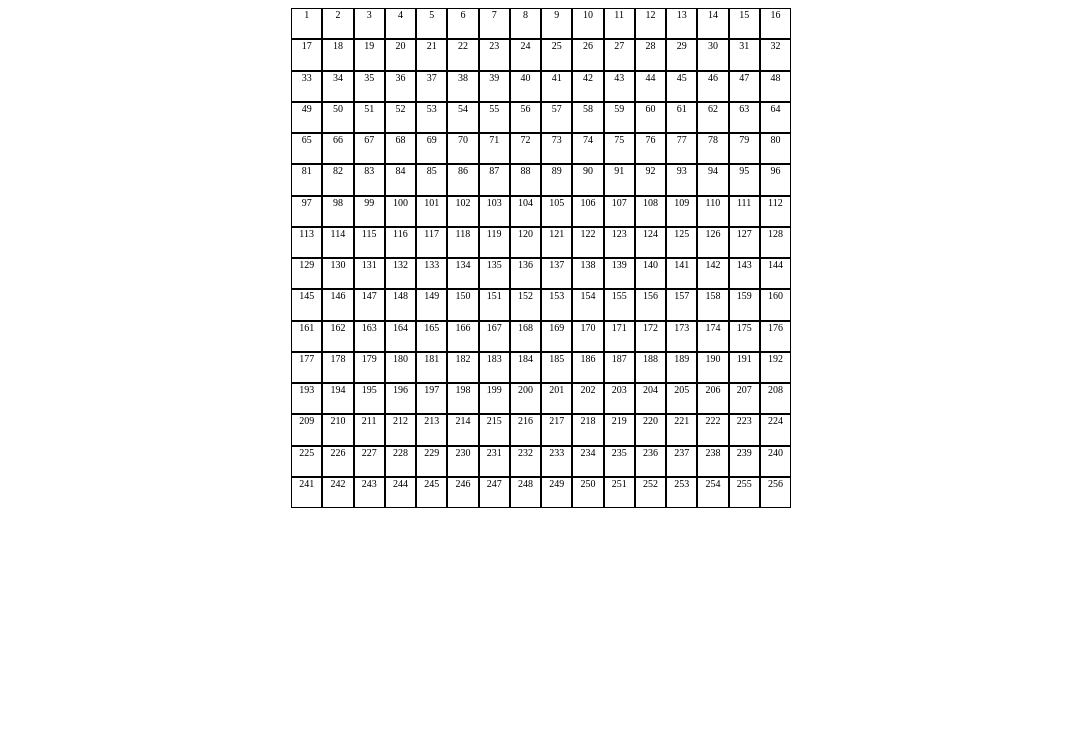
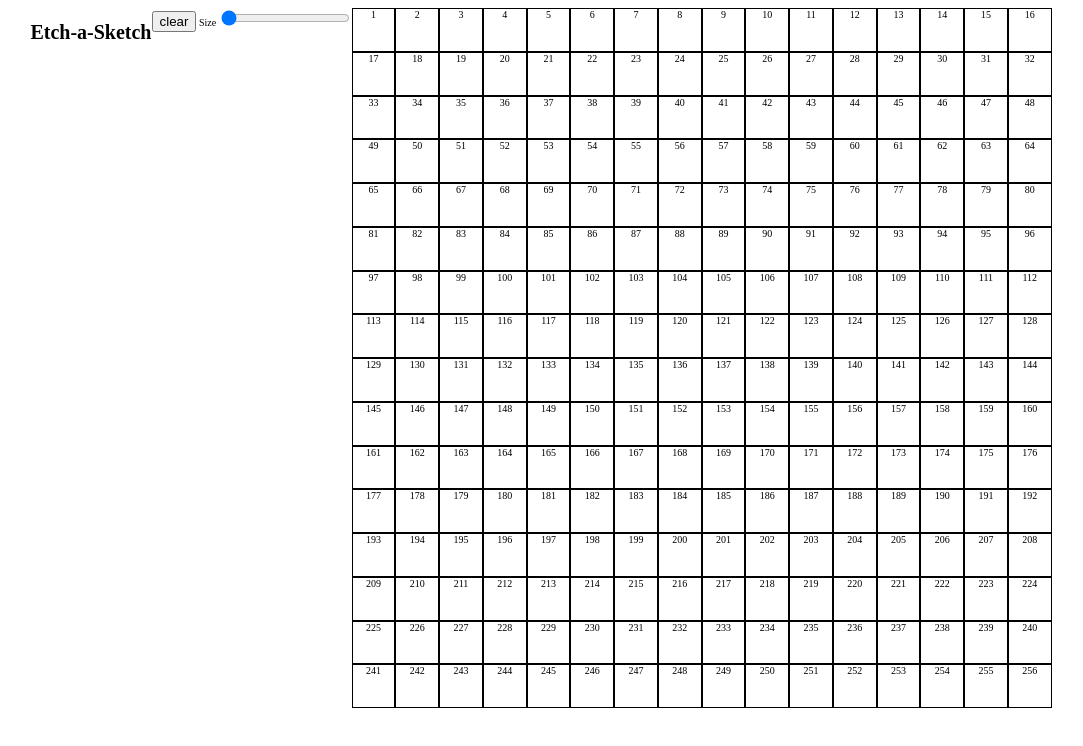
Before and after one commit to JCMP92/PROJECT-ETCH-A-SKETCH, a plain HTML site: page index.html in a window 1280 px wide. Shown: the whole page, without its empty margins (99-1182 px from the left). Drawn offline with Linux system fonts and the light colour scheme.

Commit message:
Clear button added

```diff
--- a/code.js
+++ b/code.js
@@ -1,18 +1,33 @@
 const container = document.querySelector('.grid-div-container');
+const size = document.getElementById('size').value;
 
-    function gridSize(columns, rows) {
-        container.style.setProperty('--grid-rows', rows);
-        container.style.setProperty('--grid-columns', columns);
-            for (let i = 0; i < (columns*rows); i++) {
-                let cell = document.createElement("div");
-                cell.innerText = (i + 1);
-                container.appendChild(cell).className = "grid-cells";
-            };
-    };
+//CREATE DIVS / SIZE OF GRID-------------------------------------------------------------
+function gridSize(colAndRow) {
+    container.style.setProperty('--grid-rows', colAndRow);
+    container.style.setProperty('--grid-columns', colAndRow);
+        for (let i = 0; i < (colAndRow*colAndRow); i++) {
+            let cell = document.createElement("div");
+            cell.innerText = (i + 1);
+            container.appendChild(cell).className = 'grid-cells';
+        };
+};
 
-    gridSize(16, 16);
+gridSize(size); //Only one value, beacuse it´s a square grid (all sides have the same size)
 
-// const cells = document.querySelector('.grid-cells');
-// cells.addEventListener('click', function () {
-//     console.log('hi');
-// })); Not working
+
+//RESTART-CLEAR BUTTON------------------------------------------------------------------
+function restartGrid() {
+    const gridDivs = container.querySelectorAll('div');
+    gridDivs.forEach(gridElem => gridElem.classList.remove('color-black'));
+}
+
+    const clear = document.getElementById('clear');
+    clear.addEventListener('click', restartGrid);
+
+//COLOR CHANGE--------------------------------------------------------------------------
+function colorBlk() {
+    this.classList.add('color-black');
+};
+
+    const colorCh = container.querySelectorAll('div');
+    colorCh.forEach(elem => elem.addEventListener('mouseover', colorBlk));
--- a/index.html
+++ b/index.html
@@ -9,6 +9,17 @@
     <link rel="stylesheet" href="style.css">
 </head>
 <body>
+    <h1 class="title">Etch-a-Sketch</h1>
+    <div class="command-panel">
+
+        <button id="clear" name="clear" class="commands">
+            clear
+        </button>
+
+        <label for="size">Size</label>
+        <input type="range" id="size" name="size" min="16" max="64" value="16">
+
+    </div>
     <div class="grid-div-container"></div>
 </body>
 </html>
--- a/style.css
+++ b/style.css
@@ -13,14 +13,16 @@ body{
     display: grid;
     grid-template-columns: repeat(var(--grid-columns), 1fr);
     grid-template-rows: repeat(var(--grid-rows), 1fr);
-    width: 500px;
-    height: 500px;
+    width: 700px;
+    height: 700px;
 }
 .grid-cells{
     border: 1px solid rgb(0, 0, 0);
     text-align: center
 }
-/* .grid-cells:hover{
-    background-color: rgb(27, 65, 235);
-    transition:0s;
-} */ /*Not working*/
+.color-black{
+    background-color: rgb(0, 0, 0);
+}
+.restart{
+    background-color: rgb(255, 255, 255);
+}
```
